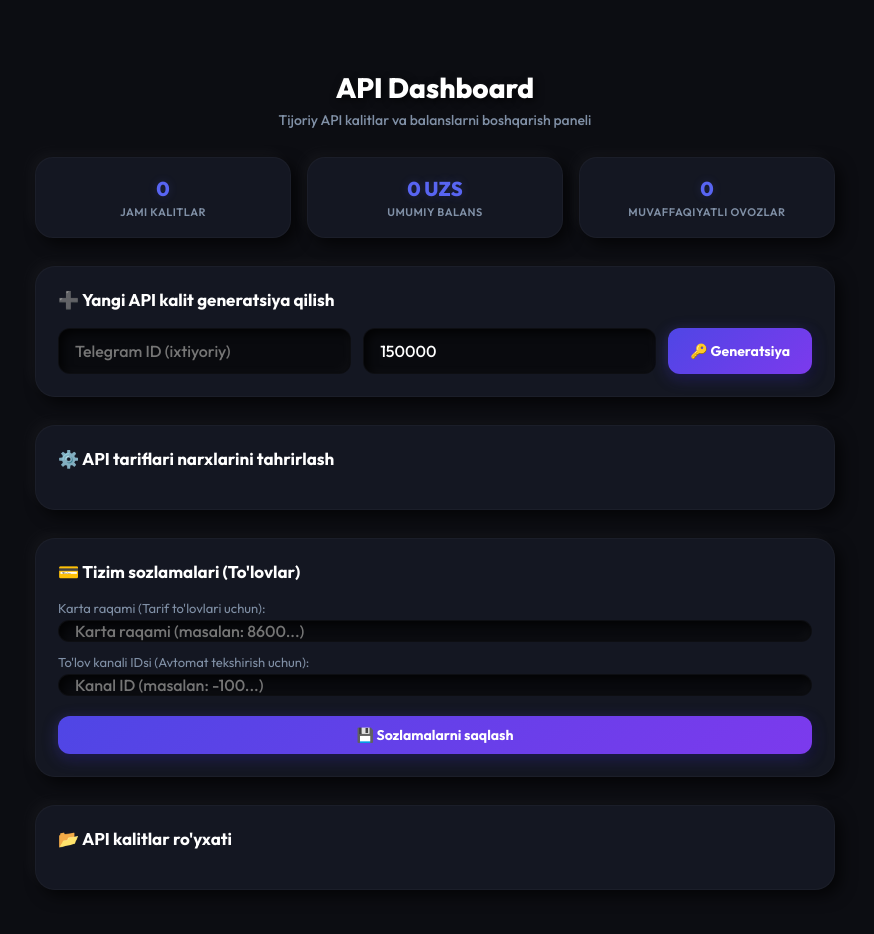
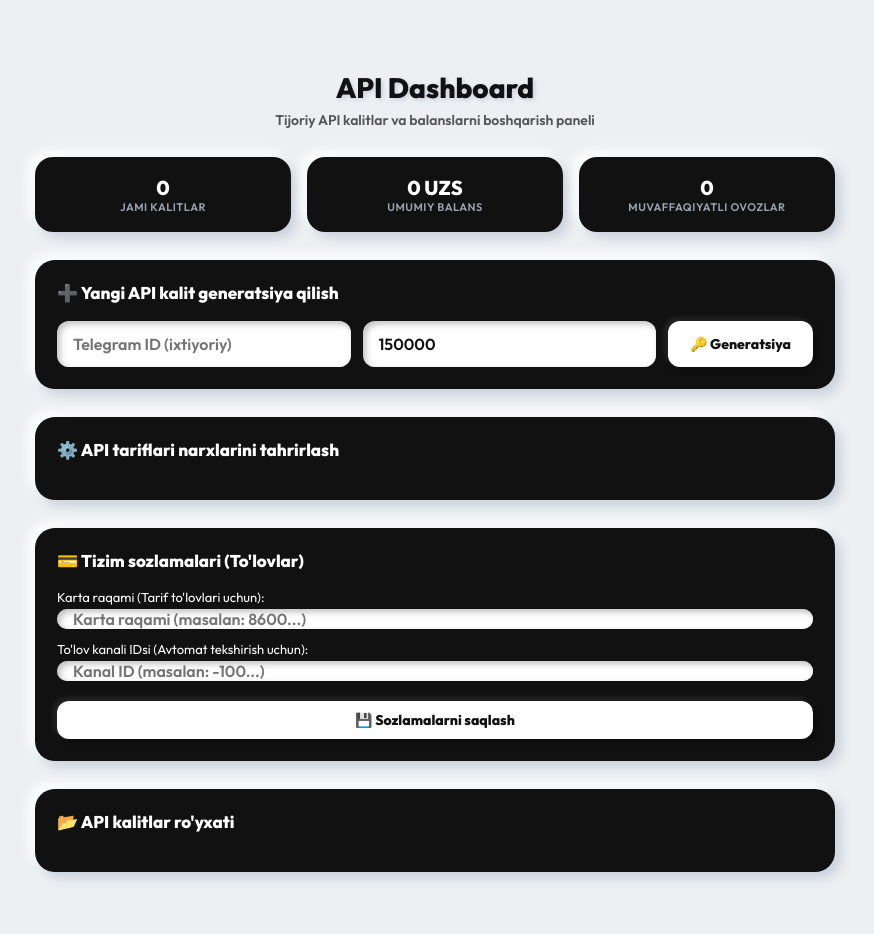
Before and after one commit to tajiboyevjahongir5-sudo/openbudjet, a FastAPI app: page /admin/api-dashboard in a window 1280 px wide. Shown: the whole page, without its empty margins (205-1079 px from the left). After the commit the page ends 880 px from the top, so only its background shows below. Run offline with FastAPI, Linux system fonts and the light colour scheme; parts of the project's set-up code (start-up, migrations or seed data) failed here and were passed over; some libraries are stand-ins or nearby versions.

Commit message:
🎨 Redesigned API Web App dashboard to use a premium high-contrast monochrome (white and black) Neomorphic theme

```diff
--- a/templates/api_dashboard.html
+++ b/templates/api_dashboard.html
@@ -10,25 +10,23 @@
     <script src="https://telegram.org/js/telegram-web-app.js"></script>
     <style>
         :root {
-            --bg-color: #0c0d12;         /* Deep rich dark background */
-            --card-bg: #141722;          /* Neomorphic card base */
-            --input-bg: #090a0e;         /* Sunken input background */
-            --text-color: #ffffff;       /* Pure white text */
-            --text-muted: #8090a6;       /* Muted slate text */
+            /* Page Level (White/Light Gray) */
+            --bg-color: #ecf0f3;
+            --text-color-dark: #111111;
 
-            --primary-color: #5865f2;    /* Primary indigo */
-            --primary-gradient: linear-gradient(135deg, #4f46e5 0%, #7c3aed 100%);
+            /* Card Level (Black) */
+            --card-bg: #111111;
+            --text-color-light: #ffffff;
+            --text-muted-light: #9ca3af;
+
+            /* Component Level (White inside Black Cards) */
+            --component-bg: #ffffff;
+            --component-text: #111111;
+            --component-muted: #555555;
+
+            --primary-color: #4f46e5;
             --success-color: #10b981;
-            --danger-color: #f43f5e;
-            --warning-color: #fbbf24;
-
-            /* High-Contrast Neomorphic Shadows for Dark Theme */
-            --nm-outer: 6px 6px 15px rgba(0, 0, 0, 0.65), -6px -6px 15px rgba(255, 255, 255, 0.035);
-            --nm-inner: inset 4px 4px 10px rgba(0, 0, 0, 0.75), inset -4px -4px 10px rgba(255, 255, 255, 0.025);
-            --nm-outer-sm: 4px 4px 10px rgba(0, 0, 0, 0.55), -4px -4px 10px rgba(255, 255, 255, 0.025);
-            --nm-inner-sm: inset 3px 3px 6px rgba(0, 0, 0, 0.65), inset -3px -3px 6px rgba(255, 255, 255, 0.025);
-
-            --border-glow: 1px solid rgba(255, 255, 255, 0.03);
+            --danger-color: #ef4444;
         }
 
         * {
@@ -41,7 +39,7 @@
 
         body {
             background: var(--bg-color);
-            color: var(--text-color);
+            color: var(--text-color-dark);
             min-height: 100vh;
             padding: 70px 16px 16px 16px;
             display: flex;
@@ -68,19 +66,19 @@
 
         header h1 {
             font-size: 28px;
-            font-weight: 800;
-            color: var(--text-color);
-            text-shadow: 2px 2px 8px rgba(0, 0, 0, 0.8), -1px -1px 3px rgba(255,255,255,0.05);
+            font-weight: 900;
+            color: var(--text-color-dark);
+            text-shadow: 2px 2px 4px #c9d1db;
             margin-bottom: 6px;
         }
 
         header p {
-            color: var(--text-muted);
+            color: #555555;
             font-size: 14px;
-            font-weight: 500;
+            font-weight: 600;
         }
 
-        /* Stats Cards */
+        /* Stats Cards (Black rising from White background) */
         .stats-grid {
             display: grid;
             grid-template-columns: repeat(3, 1fr);
@@ -93,46 +91,44 @@
             border-radius: 18px;
             padding: 18px 12px;
             text-align: center;
-            box-shadow: var(--nm-outer);
-            border: var(--border-glow);
-            transition: transform 0.2s, box-shadow 0.2s;
+            box-shadow: 6px 6px 12px #c9d1db, -6px -6px 12px #ffffff;
+            transition: transform 0.2s;
+            border: none;
         }
 
         .stat-card:hover {
             transform: translateY(-2px);
-            box-shadow: 0 6px 20px rgba(0, 0, 0, 0.6), var(--nm-outer);
         }
 
         .stat-card .value {
             font-size: 20px;
             font-weight: 800;
-            color: var(--primary-color);
-            margin-bottom: 4px;
-            text-shadow: 0 0 10px rgba(88, 101, 242, 0.2);
+            color: var(--text-color-light);
         }
 
         .stat-card .label {
             font-size: 11px;
             text-transform: uppercase;
             letter-spacing: 0.5px;
-            color: var(--text-muted);
+            color: var(--text-muted-light);
             font-weight: 600;
         }
 
-        /* Actions Section */
+        /* Actions Section (Black Card) */
         .action-section {
             background: var(--card-bg);
             border-radius: 20px;
             padding: 22px;
             margin-bottom: 28px;
-            box-shadow: var(--nm-outer);
-            border: var(--border-glow);
+            box-shadow: 6px 6px 12px #c9d1db, -6px -6px 12px #ffffff;
+            border: none;
+            color: var(--text-color-light);
         }
 
         .section-title {
             font-size: 17px;
-            font-weight: 700;
-            color: var(--text-color);
+            font-weight: 800;
+            color: var(--text-color-light);
             margin-bottom: 18px;
             display: flex;
             align-items: center;
@@ -145,38 +141,39 @@
             flex-wrap: wrap;
         }
 
+        /* White Inset Inputs inside Black Cards */
         .form-input {
             flex: 1;
             min-width: 140px;
             height: 46px;
-            background: var(--input-bg);
-            border: 1px solid rgba(255, 255, 255, 0.015);
+            background: var(--component-bg);
+            border: none;
             border-radius: 12px;
             padding: 0 16px;
-            color: var(--text-color);
+            color: var(--component-text);
             font-size: 16px;
-            font-weight: 500;
+            font-weight: 600;
             outline: none;
-            box-shadow: var(--nm-inner);
-            transition: border-color 0.3s, box-shadow 0.3s;
+            box-shadow: inset 3px 3px 6px rgba(0, 0, 0, 0.25), inset -3px -3px 6px rgba(255, 255, 255, 0.8);
+            transition: box-shadow 0.3s;
         }
 
         .form-input:focus {
-            border-color: rgba(88, 101, 242, 0.4);
-            box-shadow: inset 4px 4px 8px rgba(0, 0, 0, 0.8), 0 0 10px rgba(88, 101, 242, 0.15);
+            box-shadow: inset 4px 4px 8px rgba(0, 0, 0, 0.35), inset -4px -4px 8px rgba(255, 255, 255, 0.95);
         }
 
+        /* White Embossed Buttons inside Black Cards */
         .btn {
             height: 46px;
             padding: 0 22px;
-            background: var(--primary-gradient);
+            background: var(--component-bg);
             border: none;
             border-radius: 12px;
-            color: #ffffff;
+            color: var(--component-text);
             font-size: 14px;
-            font-weight: 700;
+            font-weight: 800;
             cursor: pointer;
-            box-shadow: 0 4px 15px rgba(79, 70, 229, 0.35), var(--nm-outer-sm);
+            box-shadow: 3px 3px 6px rgba(0, 0, 0, 0.35), -3px -3px 6px rgba(255, 255, 255, 0.1);
             transition: all 0.2s, transform 0.1s;
             display: inline-flex;
             align-items: center;
@@ -185,45 +182,45 @@
         }
 
         .btn:hover {
-            box-shadow: 0 6px 20px rgba(124, 58, 237, 0.45), var(--nm-outer-sm);
+            background: #f3f4f6;
             transform: translateY(-1px);
         }
 
         .btn:active {
-            box-shadow: var(--nm-inner-sm);
+            box-shadow: inset 2px 2px 4px rgba(0, 0, 0, 0.4), inset -2px -2px 4px rgba(255, 255, 255, 0.8);
             transform: translateY(1px);
         }
 
         .btn-secondary {
-            background: var(--card-bg);
-            color: var(--text-muted);
-            box-shadow: var(--nm-outer-sm);
+            background: #222222;
+            color: #ffffff;
+            box-shadow: 3px 3px 6px rgba(0, 0, 0, 0.4), -3px -3px 6px rgba(255, 255, 255, 0.05);
         }
 
         .btn-secondary:hover {
+            background: #333333;
             color: #ffffff;
-            box-shadow: 0 4px 12px rgba(0,0,0,0.4), var(--nm-outer-sm);
         }
 
         .btn-danger {
-            background: linear-gradient(135deg, #e11d48 0%, #be123c 100%);
+            background: var(--danger-color);
             color: #ffffff;
-            box-shadow: 0 4px 15px rgba(225, 29, 72, 0.3), var(--nm-outer-sm);
+            box-shadow: 3px 3px 6px rgba(0, 0, 0, 0.4), -3px -3px 6px rgba(255, 255, 255, 0.05);
         }
 
         .btn-danger:hover {
-            box-shadow: 0 6px 20px rgba(225, 29, 72, 0.45), var(--nm-outer-sm);
-            transform: translateY(-1px);
+            background: #d93856;
         }
 
-        /* Table Section */
+        /* Table Section (Black Card) */
         .keys-section {
             background: var(--card-bg);
             border-radius: 20px;
             padding: 22px;
-            box-shadow: var(--nm-outer);
-            border: var(--border-glow);
+            box-shadow: 6px 6px 12px #c9d1db, -6px -6px 12px #ffffff;
+            border: none;
             margin-bottom: 28px;
+            color: var(--text-color-light);
         }
 
         .keys-list {
@@ -731,24 +727,24 @@
             container.innerHTML = "";
 
             if (!tariffs || tariffs.length === 0) {
-                container.innerHTML = `<div style="text-align: center; color: var(--text-muted); padding: 10px;">Tariflar topilmadi.</div>`;
+                container.innerHTML = `<div style="text-align: center; color: var(--text-muted-light); padding: 10px;">Tariflar topilmadi.</div>`;
                 return;
             }
 
             tariffs.forEach(t => {
                 const item = document.createElement("div");
-                item.style.cssText = "display: flex; align-items: center; justify-content: space-between; gap: 12px; background: var(--input-bg); box-shadow: var(--nm-inner); padding: 12px; border-radius: 14px; border: none; flex-wrap: wrap;";
+                item.style.cssText = "display: flex; align-items: center; justify-content: space-between; gap: 12px; background: var(--component-bg); box-shadow: inset 3px 3px 6px rgba(0, 0, 0, 0.2), inset -3px -3px 6px rgba(255, 255, 255, 0.8); padding: 12px; border-radius: 14px; border: none; flex-wrap: wrap;";
 
                 item.innerHTML = `
                     <div style="display: flex; align-items: center; gap: 8px;">
-                        <span style="font-size: 14px; font-weight: 700; color: var(--text-color);">ID: ${t.id}</span>
-                        <input type="number" id="tariff-votes-${t.id}" class="form-input" style="width: 80px; text-align: center; margin: 0; height: 38px; box-shadow: var(--nm-outer-sm);" value="${t.votes}" placeholder="Ovoz">
-                        <span style="font-size: 13px; color: var(--text-muted); font-weight: 500;">Ovoz</span>
+                        <span style="font-size: 14px; font-weight: 800; color: var(--component-text);">ID: ${t.id}</span>
+                        <input type="number" id="tariff-votes-${t.id}" class="form-input" style="width: 80px; text-align: center; margin: 0; height: 38px; box-shadow: 2px 2px 4px rgba(0,0,0,0.1), -2px -2px 4px #ffffff;" value="${t.votes}" placeholder="Ovoz">
+                        <span style="font-size: 13px; color: var(--component-muted); font-weight: 600;">Ovoz</span>
                     </div>
                     <div style="display: flex; align-items: center; gap: 8px; flex-grow: 1; justify-content: flex-end;">
-                        <input type="number" id="tariff-price-${t.id}" class="form-input" style="width: 120px; text-align: center; margin: 0; height: 38px; box-shadow: var(--nm-outer-sm);" value="${t.price}" placeholder="Narxi">
-                        <span style="font-size: 13px; color: var(--text-muted); font-weight: 500;">UZS</span>
-                        <button onclick="updateTariff(${t.id})" class="btn" style="height: 38px; font-size: 13px; padding: 0 16px; width: auto; margin: 0;">💾 Saqlash</button>
+                        <input type="number" id="tariff-price-${t.id}" class="form-input" style="width: 120px; text-align: center; margin: 0; height: 38px; box-shadow: 2px 2px 4px rgba(0,0,0,0.1), -2px -2px 4px #ffffff;" value="${t.price}" placeholder="Narxi">
+                        <span style="font-size: 13px; color: var(--component-muted); font-weight: 600;">UZS</span>
+                        <button onclick="updateTariff(${t.id})" class="btn" style="height: 38px; font-size: 13px; padding: 0 16px; width: auto; margin: 0; box-shadow: 2px 2px 4px rgba(0,0,0,0.15), -2px -2px 4px #ffffff;">💾 Saqlash</button>
                     </div>
                 `;
                 container.appendChild(item);
```
Also changed, not shown: other parts of templates/api_dashboard.html (+23 -24 lines).
